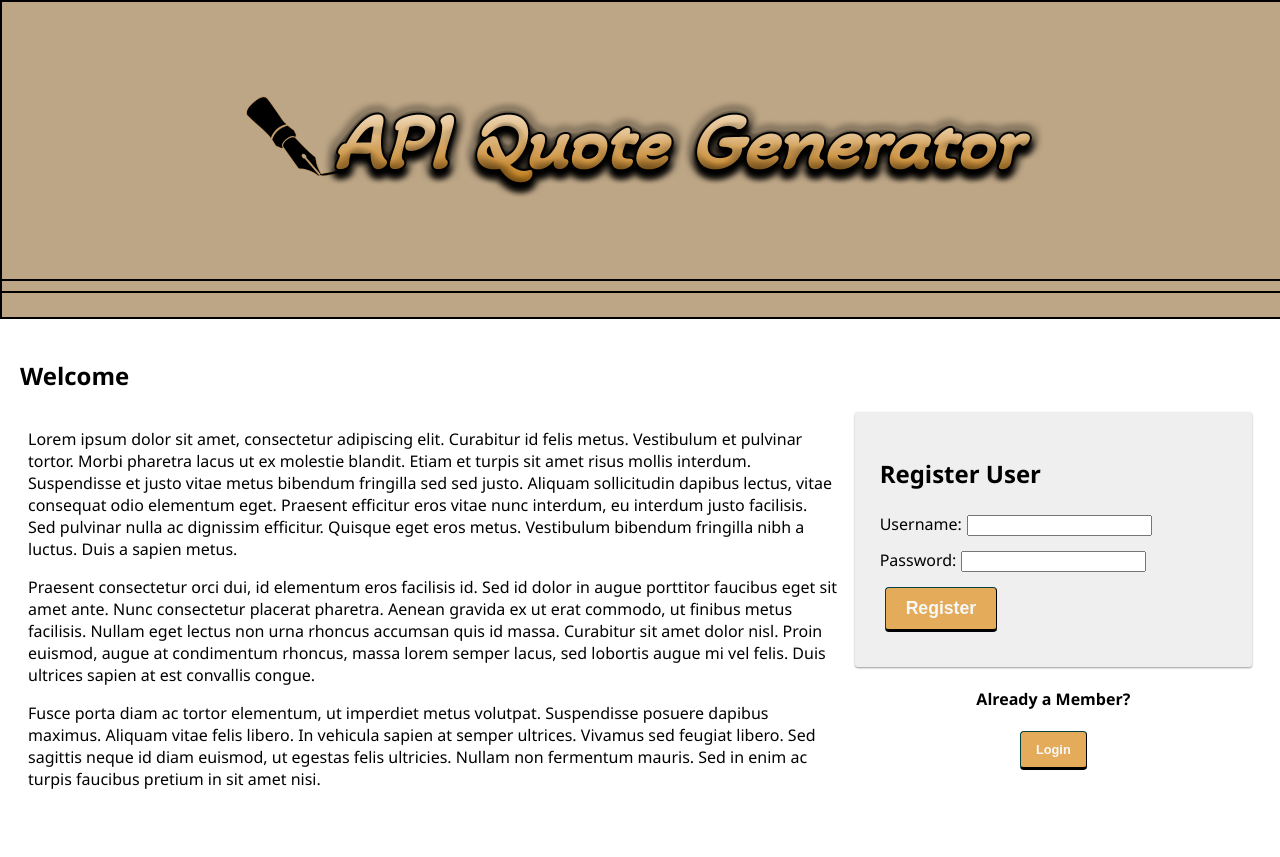
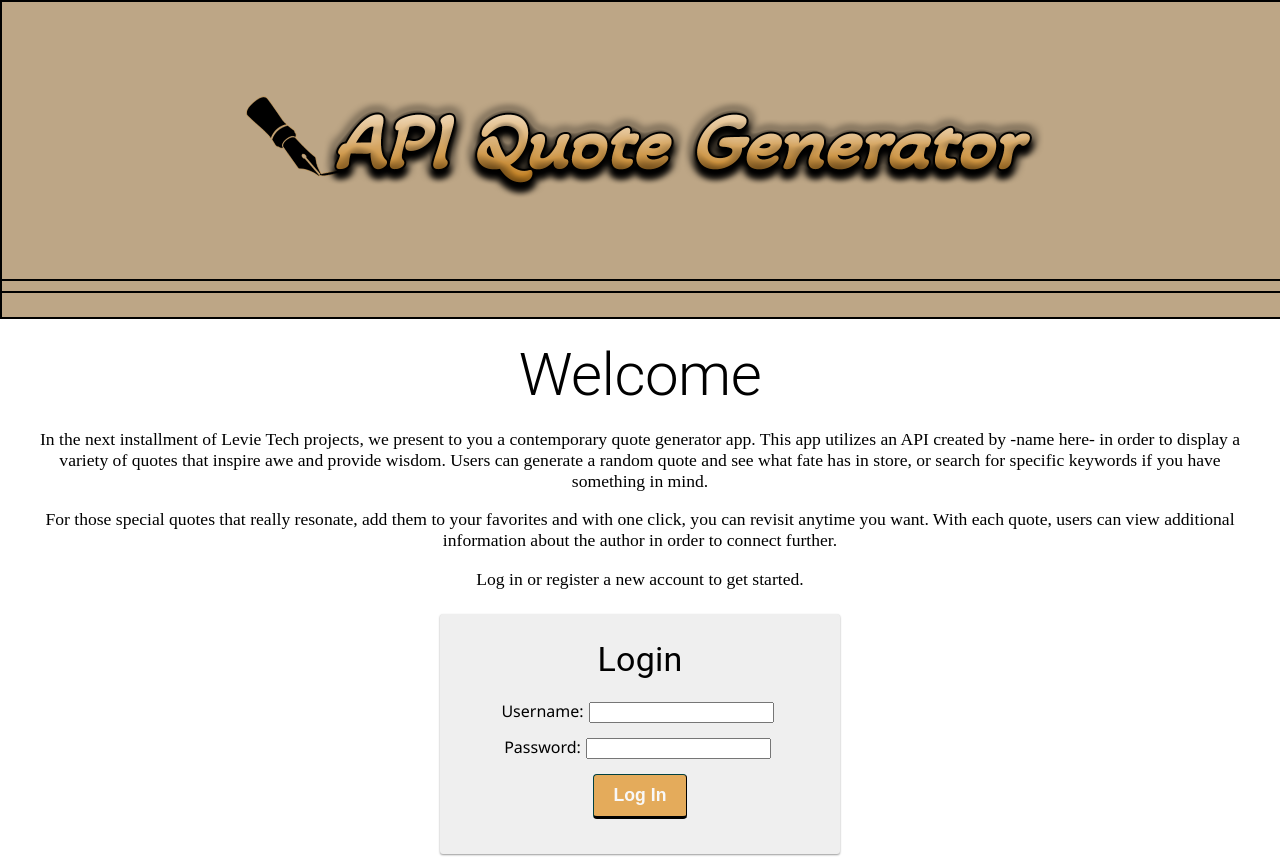
Before and after one commit to LevieTech/api-quote-generator, a React (Create React App) app: page /quotes#/home in a window 1280 px wide. Shown: the top 857 px of the page. Built offline with nearby package versions, Linux system fonts and the light colour scheme; no server answers.

Commit message:
Made changed to the landing page, centered login and registration forms

```diff
--- a/src/components/LandingPage/LandingPage.css
+++ b/src/components/LandingPage/LandingPage.css
@@ -1,80 +1,8 @@
-/* --------------------------------------------------------------------------------
-Grid
--------------------------------------------------------------------------------- */
-
-.grid {
-  display: flex;
-  flex: 0 1 auto;
-  /* defaults to 'row' */
-  flex-direction: row;
-  flex-wrap: wrap;
-  /* defaults to 'flex-start' */
-  justify-content: flex-start;
-  align-items: flex-start;
-}
-
-.grid-col {
-  flex: 0 0 auto;
-  padding: 0 0.5rem 0.5rem;
-  box-sizing: border-box;
-}
-
-.grid-col_1 {
-  flex-basis: 8.33333333%;
-  max-width: 8.33333333%;
-}
-
-.grid-col_2 {
-  flex-basis: 16.66666667%;
-  max-width: 16.66666667%;
-}
-
-.grid-col_3 {
-  flex-basis: 25%;
-  max-width: 25%;
-}
-
-.grid-col_4 {
-  flex-basis: 33.33333333%;
-  max-width: 33.33333333%;
-}
-
-.grid-col_5 {
-  flex-basis: 41.66666667%;
-  max-width: 41.66666667%;
-}
-
-.grid-col_6 {
-  flex-basis: 50%;
-  max-width: 50%;
-}
-
-.grid-col_7 {
-  flex-basis: 58.33333333%;
-  max-width: 58.33333333%;
-}
-
-.grid-col_8 {
-  flex-basis: 66.66666667%;
-  max-width: 66.66666667%;
-}
-
-.grid-col_9 {
-  flex-basis: 75%;
-  max-width: 75%;
-}
-
-.grid-col_10 {
-  flex-basis: 83.33333333%;
-  max-width: 83.33333333%;
-}
-
-.grid-col_11 {
-  flex-basis: 91.66666667%;
-  max-width: 91.66666667%;
-}
-
-.grid-col_12 {
-  flex-basis: 100%;
+.textContent {
+  padding-bottom: 5px;
+  margin: 2px;
+  font-size: 1.1rem;
   max-width: 100%;
-}
+  text-align: center;
+  font-family:'Times New Roman', Times, serif
+  }
--- a/src/components/LandingPage/LandingPage.jsx
+++ b/src/components/LandingPage/LandingPage.jsx
@@ -1,63 +1,54 @@
 import React, { useState } from 'react';
 import { useHistory } from 'react-router-dom';
 import './LandingPage.css';
+import { Typography } from '@mui/material';
 
 // CUSTOM COMPONENTS
 import RegisterForm from '../RegisterForm/RegisterForm';
+import LoginForm from '../LoginForm/LoginForm';
 
 function LandingPage() {
   const [heading, setHeading] = useState('Welcome');
   const history = useHistory();
 
-  const onLogin = (event) => {
-    history.push('/login');
+  const onRegister = (event) => {
+    history.push('/registration');
   };
 
   return (
     <div className="container">
-      <h2>{heading}</h2>
+      <Typography variant="h2" sx={{ textAlign: 'center', }}>{heading}</Typography>
 
-      <div className="grid">
-        <div className="grid-col grid-col_8">
+      <div>
+        <div className="textContent">
           <p>
-            Lorem ipsum dolor sit amet, consectetur adipiscing elit. Curabitur
-            id felis metus. Vestibulum et pulvinar tortor. Morbi pharetra lacus
-            ut ex molestie blandit. Etiam et turpis sit amet risus mollis
-            interdum. Suspendisse et justo vitae metus bibendum fringilla sed
-            sed justo. Aliquam sollicitudin dapibus lectus, vitae consequat odio
-            elementum eget. Praesent efficitur eros vitae nunc interdum, eu
-            interdum justo facilisis. Sed pulvinar nulla ac dignissim efficitur.
-            Quisque eget eros metus. Vestibulum bibendum fringilla nibh a
-            luctus. Duis a sapien metus.
+            In the next installment of Levie Tech projects, we present to
+            you a contemporary quote generator app. This app utilizes
+            an API created by -name here- in order to display a variety of
+            quotes that inspire awe and provide wisdom. Users can generate
+            a random quote and see what fate has in store, or search for
+            specific keywords if you have something in mind.
+
           </p>
 
           <p>
-            Praesent consectetur orci dui, id elementum eros facilisis id. Sed
-            id dolor in augue porttitor faucibus eget sit amet ante. Nunc
-            consectetur placerat pharetra. Aenean gravida ex ut erat commodo, ut
-            finibus metus facilisis. Nullam eget lectus non urna rhoncus
-            accumsan quis id massa. Curabitur sit amet dolor nisl. Proin
-            euismod, augue at condimentum rhoncus, massa lorem semper lacus, sed
-            lobortis augue mi vel felis. Duis ultrices sapien at est convallis
-            congue.
+            For those special quotes that really resonate, add them to your
+            favorites and with one click, you can revisit anytime you want.
+            With each quote, users can view additional information about the
+            author in order to connect further.
           </p>
 
           <p>
-            Fusce porta diam ac tortor elementum, ut imperdiet metus volutpat.
-            Suspendisse posuere dapibus maximus. Aliquam vitae felis libero. In
-            vehicula sapien at semper ultrices. Vivamus sed feugiat libero. Sed
-            sagittis neque id diam euismod, ut egestas felis ultricies. Nullam
-            non fermentum mauris. Sed in enim ac turpis faucibus pretium in sit
-            amet nisi.
+            Log in or register a new account to get started.
           </p>
         </div>
-        <div className="grid-col grid-col_4">
-          <RegisterForm />
+        <div>
+          <LoginForm />
 
           <center>
-            <h4>Already a Member?</h4>
-            <button className="btn btn_sizeSm" onClick={onLogin}>
-              Login
+            <h4>New user?</h4>
+            <button className="btn btn_sizeSm" onClick={onRegister}>
+              Register
             </button>
           </center>
         </div>
--- a/src/components/LoginForm/LoginForm.jsx
+++ b/src/components/LoginForm/LoginForm.jsx
@@ -1,6 +1,7 @@
 import React, { useState } from 'react';
 import { useDispatch } from 'react-redux';
-import {useSelector} from 'react-redux';
+import { useSelector } from 'react-redux';
+import { Typography } from '@mui/material';
 
 function LoginForm() {
   const [username, setUsername] = useState('');
@@ -26,13 +27,13 @@ function LoginForm() {
 
   return (
     <form className="formPanel" onSubmit={login}>
-      <h2>Login</h2>
+      <Typography variant="h4" sx={{textAlign:'center', paddingBottom:2,}}> Login </Typography>
       {errors.loginMessage && (
         <h3 className="alert" role="alert">
           {errors.loginMessage}
         </h3>
       )}
-      <div>
+      <center>
         <label htmlFor="username">
           Username:
           <input
@@ -43,8 +44,8 @@ function LoginForm() {
             onChange={(event) => setUsername(event.target.value)}
           />
         </label>
-      </div>
-      <div>
+      </center>
+      <center>
         <label htmlFor="password">
           Password:
           <input
@@ -55,10 +56,10 @@ function LoginForm() {
             onChange={(event) => setPassword(event.target.value)}
           />
         </label>
-      </div>
-      <div>
+      </center>
+      <center>
         <input className="btn" type="submit" name="submit" value="Log In" />
-      </div>
+      </center>
     </form>
   );
 }
--- a/src/components/RegisterForm/RegisterForm.jsx
+++ b/src/components/RegisterForm/RegisterForm.jsx
@@ -1,5 +1,6 @@
 import React, { useState } from 'react';
 import { useDispatch, useSelector } from 'react-redux';
+import { Typography } from '@mui/material';
 
 function RegisterForm() {
   const [username, setUsername] = useState('');
@@ -20,14 +21,17 @@ function RegisterForm() {
   }; // end registerUser
 
   return (
+
     <form className="formPanel" onSubmit={registerUser}>
-      <h2>Register User</h2>
+      <Typography variant="h4" sx={{textAlign:'center', paddingBottom:2,}}>
+      Register
+      </Typography>
       {errors.registrationMessage && (
         <h3 className="alert" role="alert">
           {errors.registrationMessage}
         </h3>
       )}
-      <div>
+      <center>
         <label htmlFor="username">
           Username:
           <input
@@ -38,8 +42,8 @@ function RegisterForm() {
             onChange={(event) => setUsername(event.target.value)}
           />
         </label>
-      </div>
-      <div>
+      </center>
+      <center>
         <label htmlFor="password">
           Password:
           <input
@@ -50,10 +54,10 @@ function RegisterForm() {
             onChange={(event) => setPassword(event.target.value)}
           />
         </label>
-      </div>
-      <div>
+      </center>
+      <center>
         <input className="btn" type="submit" name="submit" value="Register" />
-      </div>
+      </center>
     </form>
   );
 }
```
